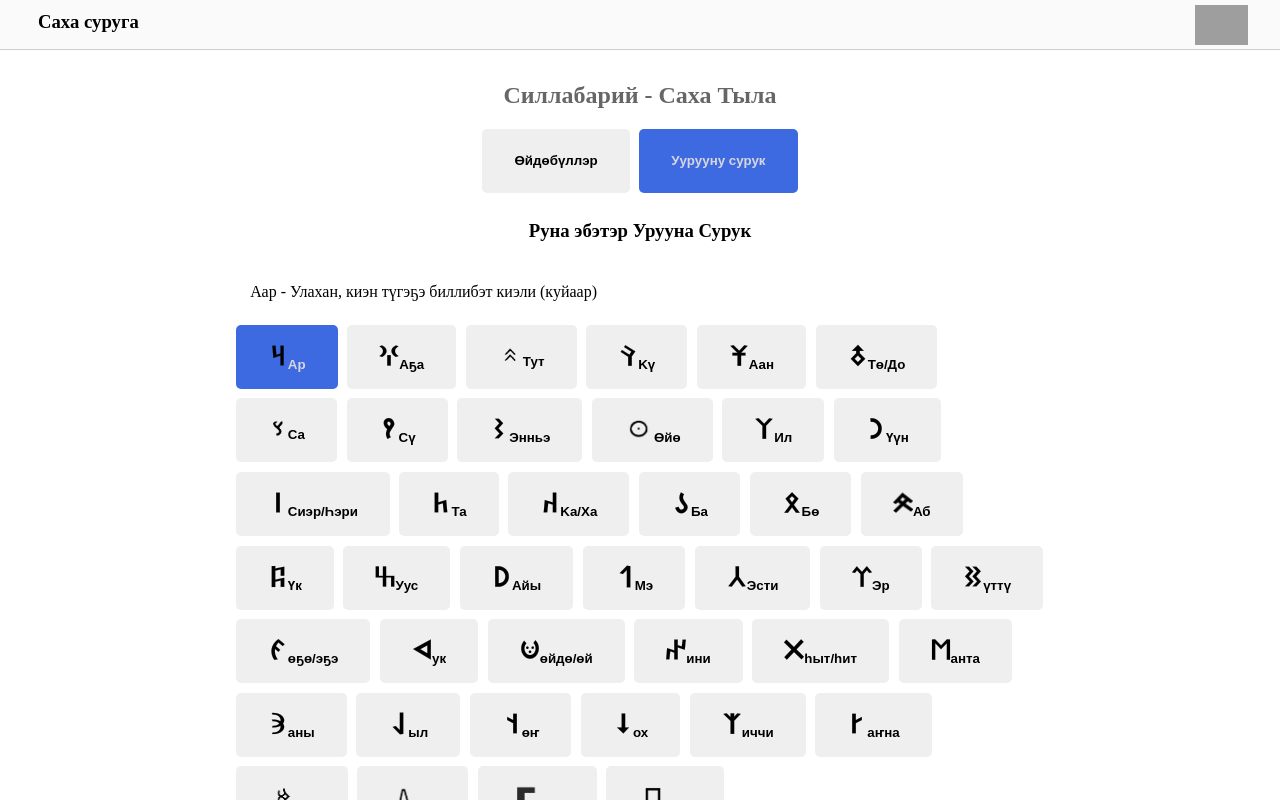
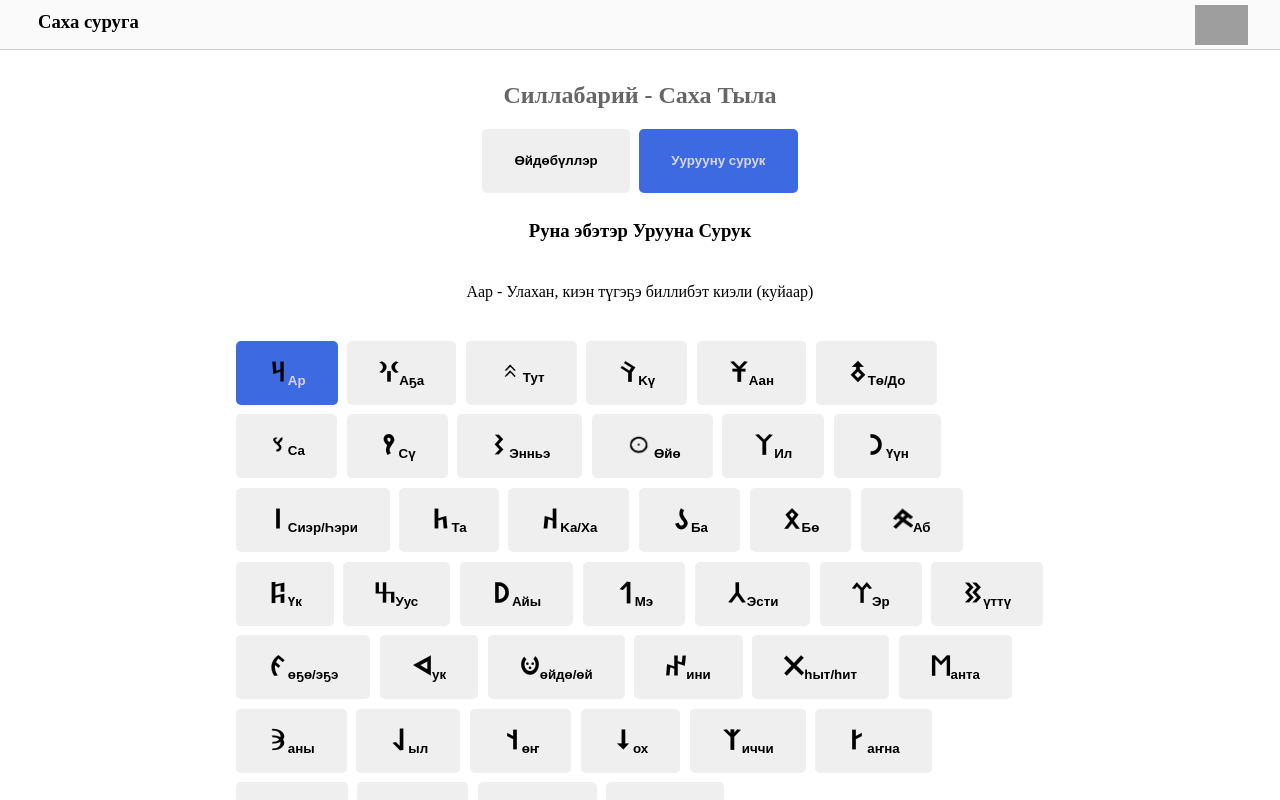
Before and after one commit to sakharun/dorgoon, a React (Create React App) app: page / in a window 1280 px wide. Both pictures are taken after a click on the button "Ар". Shown: the top 800 px of the page. Built offline with nearby package versions, Linux system fonts and the light colour scheme; grey boxes are pictures that could not be loaded.

Commit message:
class centered RunSec contentType

```diff
--- a/src/components/RunsSection.jsx
+++ b/src/components/RunsSection.jsx
@@ -27,7 +27,7 @@ export default function RunsSection() {
           </span>
         </p>
       )}
-      {contentType && <p>{runs[contentType]}</p>}
+      {contentType && <p className="centered">{runs[contentType]}</p>}
 
       <Button
         isActive={contentType === "Аар"}
```
